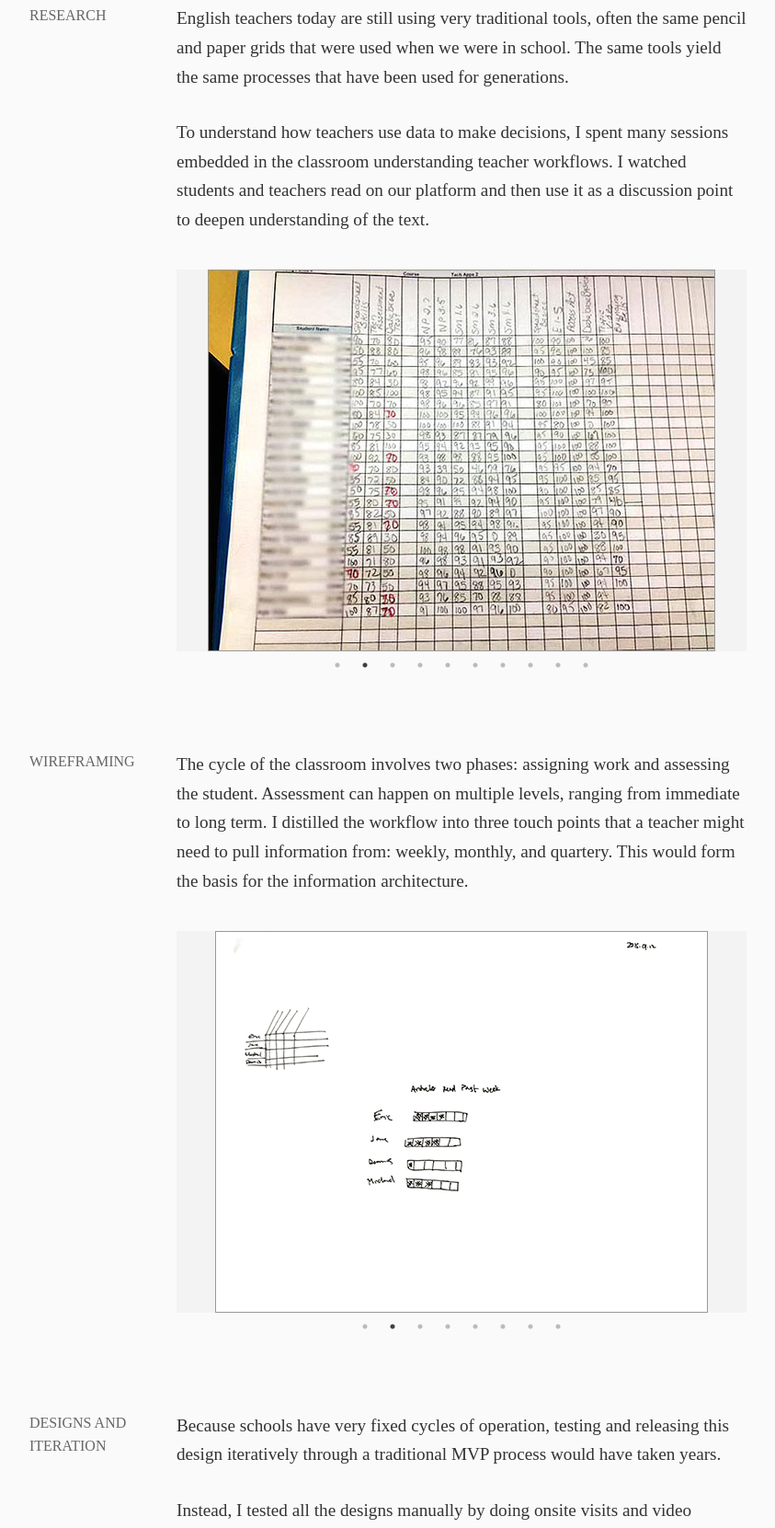
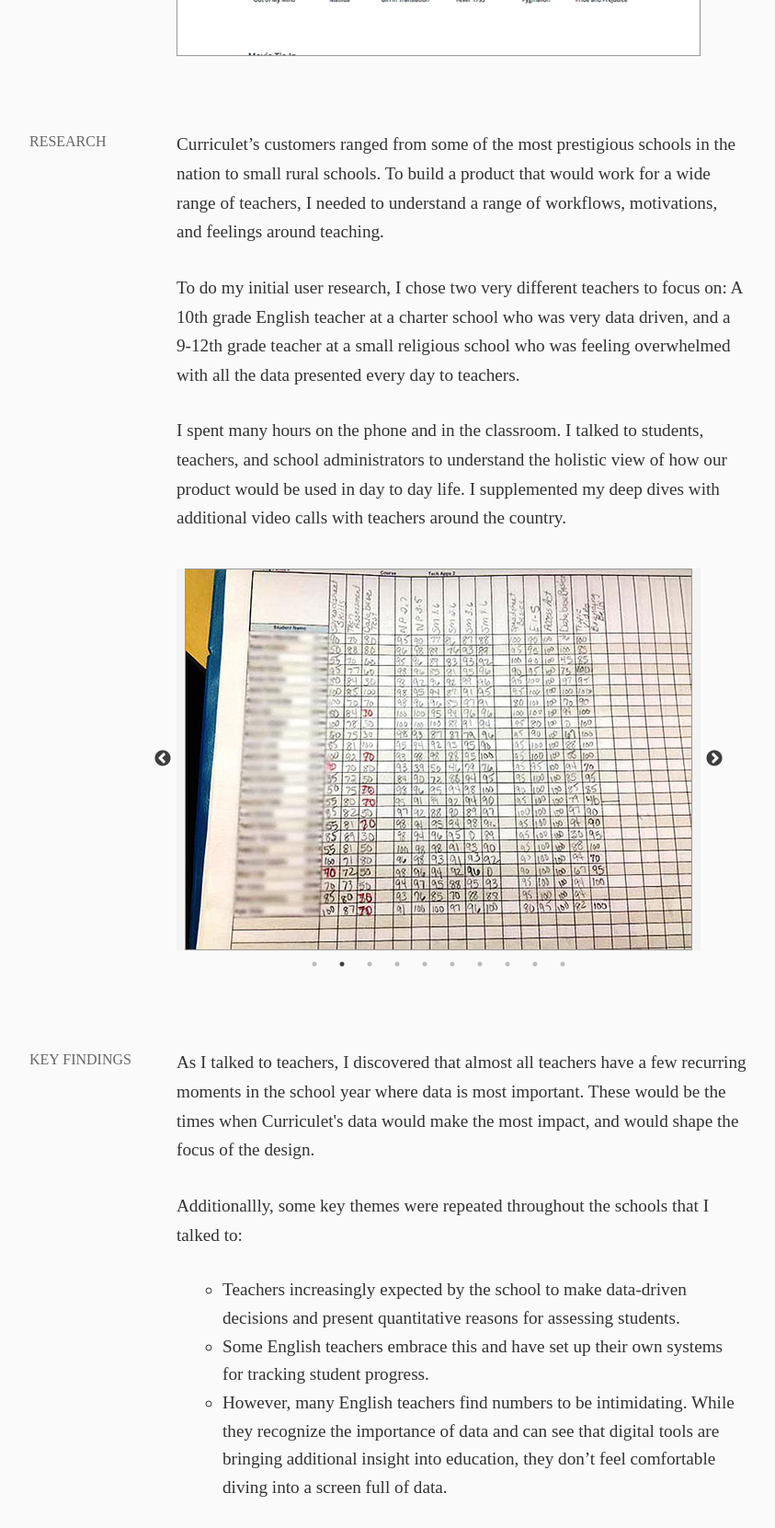
Before and after one commit to bowenli/bowenli.github.io, a plain HTML site: page curriculet.html in a window 1280 px wide. Shown: the part 1139-2800 px from the top of the page at 92% size, without its empty margins (218-1061 px from the left). Drawn offline with nearby package versions, Linux system fonts and the light colour scheme.

Commit message:
update wording on curri

```diff
--- a/css/p.scss
+++ b/css/p.scss
@@ -69,12 +69,12 @@
 
 /* Slick Slideshow */
 .slideshow {
-  width: 620px;
+  width: 570px;
 }
 .pimage {
   img {
     margin: 0 auto;
-    max-width: 618px;
+    max-width: 568px;
     max-height: 413px;
     border: 1px solid #999;
   }
--- a/curriculet.html
+++ b/curriculet.html
@@ -43,9 +43,11 @@
 <div class="content">
   <div class="info">
     <div class="description">
-      <p>Curriculet is an e-reading platform that allows K-12 English teachers to assign full length books, news articles and web media. It tracks student progress and assesses student competancy across a variety of ELA standards.</p>
-      <p>Understanding and using data to make classroom decisions is crucial to the lives of teachers. Conveying this information in a way that is helpful to English teachers is critical to the success of the product.</p>
-      <p>Designed between: 2013-2016</p>
+      <p>Curriculet is a digital reading platform that allows English teachers to teach full length books, news articles, and rich web media with curriculum embedded inside the reading. It tracks student progress and assesses student competency through the national educational standards for reading comprehension.</p>
+
+      <p>As the Head of Product and only designer, I shaped how the product works on every level. The following case study will be around Curriculet’s data &amp; analytics functionality.</p>
+
+      <p>Designing a data product for English teachers is breaking new ground in education. The vast majority of English teachers still use tools and traditions that are hundreds of years old. My challenge as a designer was to work within this established tradition, while still providing undeniable value that helps teachers.</p>
     </div>
   </div>
   <div class="pimage">
@@ -59,9 +61,13 @@
 <div class="content">
   <div class="info">
     <div class="description">
-      <p>English teachers today are still using very traditional tools, often the same pencil and paper grids that were used when we were in school. The same tools yield the same processes that have been used for generations.
-      </p>
-      <p>To understand how teachers use data to make decisions, I spent many sessions embedded in the classroom understanding teacher workflows. I watched students and teachers read on our platform and then use it as a discussion point to deepen understanding of the text.</p>
+
+      <p>Curriculet’s customers ranged from some of the most prestigious schools in the nation to small rural schools. To build a product that would work for a wide range of teachers, I needed to understand a range of workflows, motivations, and feelings around teaching.</p>
+
+      <p>To do my initial user research, I chose two very different teachers to focus on: A 10th grade English teacher at a charter school who was very data driven, and a 9-12th grade teacher at a small religious school who was feeling overwhelmed with all the data presented every day to teachers.</p>
+
+      <p>I spent many hours on the phone and in the classroom. I talked to students, teachers, and school administrators to understand the holistic view of how our product would be used in day to day life. I supplemented my deep dives with additional video calls with teachers around the country.</p>
+
     </div>
   </div>
   <div class="pimage slideshow" id="research-slideshow">
@@ -80,12 +86,20 @@
 </section>
 
 <section>
-<div class="gutter">Wireframing</div>
+<div class="gutter">Key Findings</div>
 <div class="content">
   <div class="title"></div>
   <div class="info">
     <div class="description">
-      <p>The cycle of the classroom involves two phases: assigning work and assessing the student. Assessment can happen on multiple levels, ranging from immediate to long term. I distilled the workflow into three touch points that a teacher might need to pull information from: weekly, monthly, and quartery. This would form the basis for the information architecture.</p>
+      <p>As I talked to teachers, I discovered that almost all teachers have a few recurring moments in the school year where data is most important. These would be the times when Curriculet's data would make the most impact, and would shape the focus of the design.</p>
+    <p>
+      Additionallly, some key themes were repeated throughout the schools that I talked to:
+      <ul>
+        <li>Teachers increasingly expected by the school to make data-driven decisions and present quantitative reasons for assessing students.</li>
+        <li>Some English teachers embrace this and have set up their own systems for tracking student progress.</li>
+        <li>However, many English teachers find numbers to be intimidating. While they recognize the importance of data and can see that digital tools are bringing additional insight into education, they don’t feel comfortable diving into a screen full of data.</li>
+      </ul>
+    </p>
     </div>
   </div>
   <div class="pimage slideshow" id="sketch-slideshow">
@@ -101,18 +115,14 @@
 </div>
 </section>
 
-
-
-
 <section>
 <div class="gutter">Designs and Iteration</div>
 <div class="content">
   <div class="title"></div>
   <div class="info">
     <div class="description">
-      <p>Because schools have very fixed cycles of operation, testing and releasing this design iteratively through a traditional MVP process would have taken years.</p>
-      <p>Instead, I tested all the designs manually by doing onsite visits and video conferences.</p>
-      <p>One important finding was that English teachers often have apprehension and hesistation around math and numerical data. Often times they would rather see a summary of the findings rather than a strict point by point breakdown. Often the holistic view of a classroom is preferred over specific grade values.</p>
+      <p>Aside from presenting the raw data that teachers need for their gradebook, I designed higher order informational screens to help teachers make decisions about their students. This included “traffic light” indicators on an individual student, as well as the breakdown of concepts taught by classroom. This allows the teacher to quickly recognize where to focus instructional material vs individual time.</p>
+      <p>Because the teacher is trying to keep track of over 20 Literacy Standards for every student in the classroom, across dozens of assignments - having a rolled up view is crucial to making sense of the data.</p>
     </div>
   </div>
   <div class="pimage slideshow" id="designs-slideshow">
@@ -233,7 +243,7 @@
 <script type="text/javascript">
 $(document).on('ready', function() {
   var slide_attr = {
-    arrows: false,
+    arrows: true,
     dots:true,
     fade: true,
     infinite: true,
```
Also changed, not shown: hearsay.html (+0 -1 lines), zangzing.html (+0 -1 lines), css/p.css.
